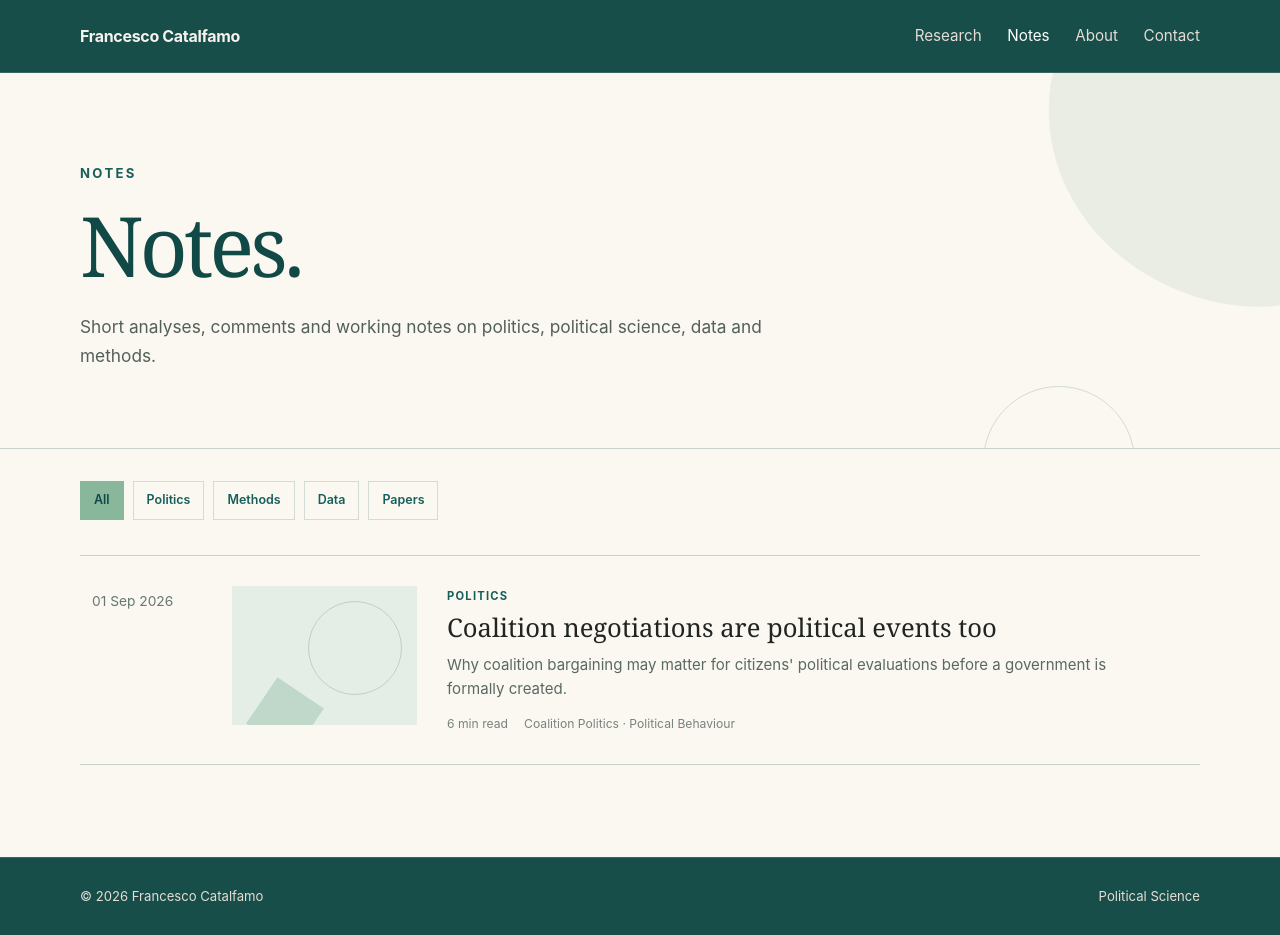
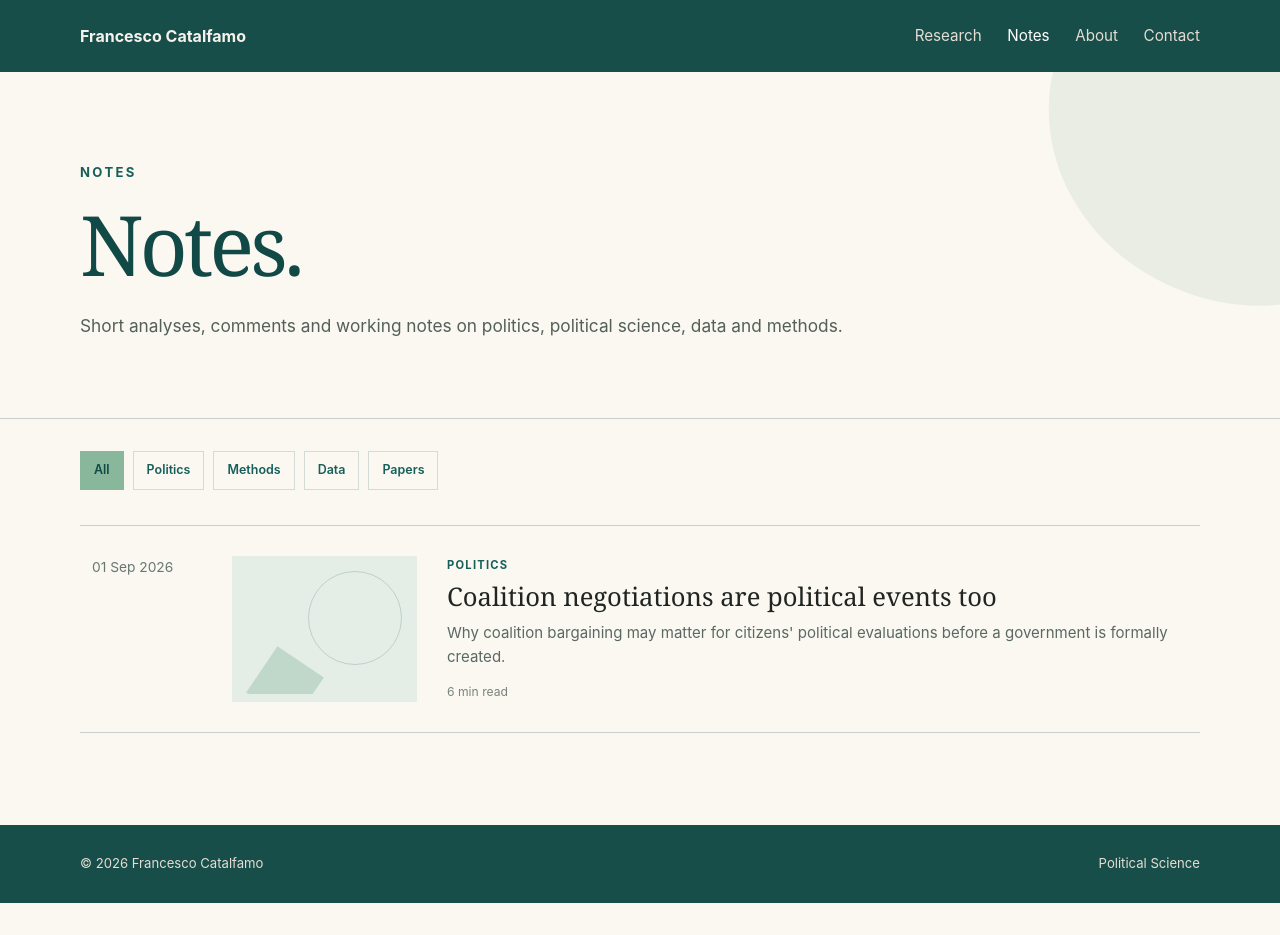
Before and after one commit to FCatalfamo/FCatalfamo.github.io, a Jekyll site: the page built from notes/index.html, in a window 1280 px wide and 935 px high. Built offline with Jekyll 4.4.1, drawn with Linux system fonts in a browser that asks for light colours.

Commit message:
Update index.html

```diff
--- a/notes/index.html
+++ b/notes/index.html
@@ -31,23 +31,17 @@
             --petrol-dark: #104945;
 
             --ivory: #fbf7f1;
-            --ivory-strong: #f6eee4;
 
             --sage: #88b79b;
             --sage-soft: rgba(136, 183, 155, 0.16);
-            --sage-medium: rgba(136, 183, 155, 0.28);
-
-            --dark-section: rgba(16, 73, 69, 0.92);
 
             --ink: #202522;
             --muted: #66716c;
 
             --light-text: #f7f2ec;
             --light-muted: #e5ddd4;
-            --light-soft: #f0e9e1;
 
             --line-dark: rgba(16, 73, 69, 0.22);
-            --line-light: rgba(246, 229, 209, 0.24);
 
             --max-width: 1120px;
 
@@ -56,11 +50,6 @@
 
         * {
             box-sizing: border-box;
-        }
-
-
-        html {
-            scroll-behavior: smooth;
         }
 
 
@@ -99,9 +88,7 @@
 
 
         button {
-
             font: inherit;
-
         }
 
 
@@ -115,24 +102,18 @@
 
 
 
-        /* ======================================
-           HEADER
-        ====================================== */
+        /* HEADER */
 
 
         .site-header {
 
             position: sticky;
-
             top: 0;
-
             z-index: 100;
 
             background: rgba(16, 73, 69, 0.97);
 
             backdrop-filter: blur(12px);
-
-            border-bottom: 1px solid rgba(246, 229, 209, 0.16);
 
         }
 
@@ -142,9 +123,7 @@
             min-height: 72px;
 
             display: flex;
-
             align-items: center;
-
             justify-content: space-between;
 
             gap: 2rem;
@@ -154,11 +133,9 @@
 
         .site-name {
 
+            color: var(--light-text);
+
             font-weight: 700;
-
-            letter-spacing: -0.02em;
-
-            color: var(--light-text);
 
         }
 
@@ -166,8 +143,6 @@
         .nav-links {
 
             display: flex;
-
-            align-items: center;
 
             gap: 1.6rem;
 
@@ -179,8 +154,6 @@
         .nav-links a {
 
             color: var(--light-muted);
-
-            transition: color 0.18s ease;
 
         }
 
@@ -194,9 +167,7 @@
 
 
 
-        /* ======================================
-           HERO
-        ====================================== */
+        /* HERO */
 
 
         .notes-hero {
@@ -207,7 +178,7 @@
 
             padding: 90px 0 78px;
 
-            background: var(--ivory);
+            border-bottom: 1px solid var(--line-dark);
 
         }
 
@@ -219,11 +190,9 @@
             position: absolute;
 
             width: 370px;
-
             height: 330px;
 
             right: -135px;
-
             top: -100px;
 
             background: var(--sage-soft);
@@ -233,27 +202,6 @@
                 / 42% 58% 42% 58%;
 
             transform: rotate(8deg);
-
-        }
-
-
-        .notes-hero::after {
-
-            content: "";
-
-            position: absolute;
-
-            width: 150px;
-
-            height: 150px;
-
-            right: 145px;
-
-            bottom: -90px;
-
-            border: 1px solid rgba(22, 95, 90, 0.18);
-
-            border-radius: 50%;
 
         }
 
@@ -310,8 +258,6 @@
 
         .hero-intro {
 
-            max-width: 720px;
-
             color: #53605a;
 
             font-size: 1.08rem;
@@ -324,30 +270,19 @@
 
 
 
-        /* ======================================
-           NOTES SECTION
-        ====================================== */
+        /* FILTERS */
 
 
         .notes-section {
 
             padding: 32px 0 92px;
 
-            border-top: 1px solid var(--line-dark);
-
         }
-
-
-
-        /* ======================================
-           FILTERS
-        ====================================== */
 
 
         .filters {
 
             display: flex;
-
             flex-wrap: wrap;
 
             gap: 9px;
@@ -358,8 +293,6 @@
 
 
         .filter-button {
-
-            appearance: none;
 
             border: 1px solid rgba(22, 95, 90, 0.18);
 
@@ -372,13 +305,7 @@
             cursor: pointer;
 
             font-size: 0.78rem;
-
             font-weight: 600;
-
-            transition:
-                background 0.18s ease,
-                color 0.18s ease,
-                border-color 0.18s ease;
 
         }
 
@@ -386,8 +313,6 @@
         .filter-button:hover {
 
             background: rgba(136, 183, 155, 0.12);
-
-            border-color: rgba(136, 183, 155, 0.42);
 
         }
 
@@ -427,15 +350,9 @@
 
             gap: 30px;
 
-            align-items: start;
-
             padding: 30px 12px;
 
             border-bottom: 1px solid var(--line-dark);
-
-            transition:
-                background 0.18s ease,
-                padding 0.18s ease;
 
         }
 
@@ -443,9 +360,6 @@
         .note-row:hover {
 
             background: rgba(136, 183, 155, 0.09);
-
-            padding-left: 18px;
-            padding-right: 18px;
 
         }
 
@@ -457,27 +371,13 @@
         }
 
 
-
-        /* ======================================
-           DATE
-        ====================================== */
-
-
         .note-date {
 
             color: #687771;
 
             font-size: 0.86rem;
 
-            padding-top: 4px;
-
         }
-
-
-
-        /* ======================================
-           IMAGE
-        ====================================== */
 
 
         .note-image-link {
@@ -498,19 +398,6 @@
             aspect-ratio: 4 / 3;
 
             object-fit: cover;
-
-            transition:
-                transform 0.4s ease,
-                opacity 0.4s ease;
-
-        }
-
-
-        .note-image-link:hover .note-image {
-
-            transform: scale(1.025);
-
-            opacity: 0.94;
 
         }
 
@@ -537,15 +424,13 @@
             position: absolute;
 
             width: 92px;
+            height: 92px;
 
-            height: 92px;
+            border: 1px solid rgba(16, 73, 69, 0.18);
 
             border-radius: 50%;
 
-            border: 1px solid rgba(16, 73, 69, 0.18);
-
             top: 15px;
-
             right: 15px;
 
         }
@@ -558,29 +443,14 @@
             position: absolute;
 
             width: 56px;
-
             height: 56px;
 
             background: rgba(136, 183, 155, 0.40);
 
             left: 25px;
-
             bottom: -19px;
 
             transform: rotate(34deg);
-
-        }
-
-
-
-        /* ======================================
-           NOTE CONTENT
-        ====================================== */
-
-
-        .note-content {
-
-            padding-top: 1px;
 
         }
 
@@ -617,15 +487,6 @@
 
             margin: 0 0 9px;
 
-            color: var(--ink);
-
-        }
-
-
-        .note-title a {
-
-            transition: color 0.18s ease;
-
         }
 
 
@@ -644,20 +505,12 @@
 
             line-height: 1.6;
 
-            max-width: 670px;
-
             margin: 0;
 
         }
 
 
         .note-meta {
-
-            display: flex;
-
-            flex-wrap: wrap;
-
-            gap: 7px 16px;
 
             margin-top: 13px;
 
@@ -668,26 +521,13 @@
         }
 
 
-        .empty-state {
 
-            padding: 48px 0;
-
-            color: var(--muted);
-
-        }
-
-
-
-        /* ======================================
-           FOOTER
-        ====================================== */
+        /* FOOTER */
 
 
         .site-footer {
 
             background: rgba(16, 73, 69, 0.97);
-
-            border-top: 1px solid rgba(246, 229, 209, 0.16);
 
             padding: 28px 0;
 
@@ -701,7 +541,6 @@
         .footer-inner {
 
             display: flex;
-
             justify-content: space-between;
 
             gap: 20px;
@@ -712,39 +551,33 @@
 
 
 
-        /* ======================================
-           TABLET
-        ====================================== */
-
-
-        @media (max-width: 790px) {
+        @media (max-width: 760px) {
 
             .note-row {
 
-                grid-template-columns:
-                    90px
-                    145px
-                    minmax(0, 1fr);
+                grid-template-columns: 1fr;
 
-                gap: 20px;
+                gap: 12px;
+
+                padding: 26px 0;
+
+            }
+
+
+            .note-image-link {
+
+                max-width: 280px;
 
             }
 
         }
 
 
-
-        /* ======================================
-           MOBILE
-        ====================================== */
-
-
-        @media (max-width: 600px) {
+        @media (max-width: 560px) {
 
             .navbar {
 
                 flex-direction: column;
-
                 align-items: flex-start;
 
                 padding: 18px 0;
@@ -762,47 +595,12 @@
 
                 flex-wrap: wrap;
 
-                gap: 12px;
-
             }
 
 
             .notes-hero {
 
                 padding: 62px 0 52px;
-
-            }
-
-
-            .notes-section {
-
-                padding-bottom: 64px;
-
-            }
-
-
-            .note-row {
-
-                grid-template-columns: 1fr;
-
-                gap: 12px;
-
-                padding: 26px 0;
-
-            }
-
-
-            .note-row:hover {
-
-                padding-left: 0;
-                padding-right: 0;
-
-            }
-
-
-            .note-image-link {
-
-                max-width: 270px;
 
             }
 
@@ -835,11 +627,7 @@
                 Francesco Catalfamo
             </a>
 
-
-            <nav
-                class="nav-links"
-                aria-label="Main navigation"
-            >
+            <nav class="nav-links">
 
                 <a href="/research/">
                     Research
@@ -862,7 +650,6 @@
 
             </nav>
 
-
         </div>
 
     </header>
@@ -912,23 +694,12 @@
 
 
 
-        <!-- ======================================
-             NOTES ARCHIVE
-        ====================================== -->
-
-
         <section class="notes-section">
 
             <div class="container">
 
 
-                <!-- FILTERS -->
-
-
-                <div
-                    class="filters"
-                    aria-label="Filter notes by category"
-                >
+                <div class="filters">
 
 
                     <button
@@ -984,9 +755,6 @@
                 {% assign sorted_notes = site.notes | sort: "date" | reverse %}
 
 
-                {% if sorted_notes.size > 0 %}
-
-
                 <div class="note-list">
 
 
@@ -999,9 +767,6 @@
                         >
 
 
-                                <!-- DATE -->
-
-
                             <div class="note-date">
 
                                 {{ note.date | date: "%d %b %Y" }}
@@ -1011,9 +776,6 @@
 
 
 
-                                <!-- IMAGE -->
-
-
                             <a
                                 class="note-image-link"
                                 href="{{ note.url }}"
@@ -1021,7 +783,6 @@
 
 
                                 {% if note.image %}
-
 
                                     <img
                                         class="note-image"
@@ -1033,20 +794,16 @@
                                         "
                                     >
 
-
                                     <div
                                         class="note-placeholder"
                                         style="display:none;"
                                     >
                                     </div>
 
-
                                 {% else %}
-
 
                                     <div class="note-placeholder">
                                     </div>
-
 
                                 {% endif %}
 
@@ -1056,23 +813,16 @@
 
 
 
-                                <!-- CONTENT -->
-
-
-                                <div class="note-content">
+                            <div>
 
 
                                 {% if note.category %}
-
 
                                     <div class="note-category">
                                         {{ note.category }}
                                     </div>
 
-
                                 {% endif %}
-
-
 
 
                                 <h2 class="note-title">
@@ -1084,47 +834,20 @@
                                 </h2>
 
 
-
-
                                 {% if note.description %}
-
 
                                     <p class="note-description">
                                         {{ note.description }}
                                     </p>
 
-
                                 {% endif %}
-
-
-
-
-                                    {% if note.reading_time or note.tags %}
-
-
-                                        <div class="note-meta">
 
 
                                 {% if note.reading_time %}
 
-                                                <span>
+                                    <div class="note-meta">
                                         {{ note.reading_time }}
-                                                </span>
-
-                                            {% endif %}
-
-
-                                            {% if note.tags %}
-
-                                                <span>
-                                                    {{ note.tags | join: " · " }}
-                                                </span>
-
-                                            {% endif %}
-
-
                                     </div>
-
 
                                 {% endif %}
 
@@ -1141,17 +864,6 @@
                 </div>
 
 
-                {% else %}
-
-
-                    <div class="empty-state">
-                        No notes published yet.
-                    </div>
-
-
-                {% endif %}
-
-
             </div>
 
         </section>
```
Also changed, not shown: other parts of notes/index.html (+70 -21 lines). Lines whose indentation alone changed are shown as unchanged.
